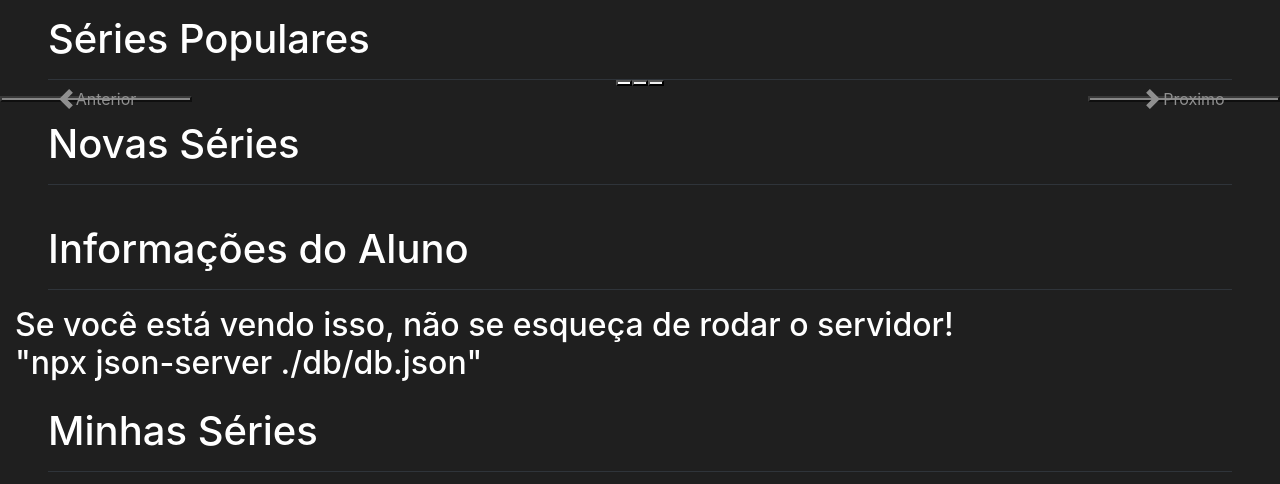
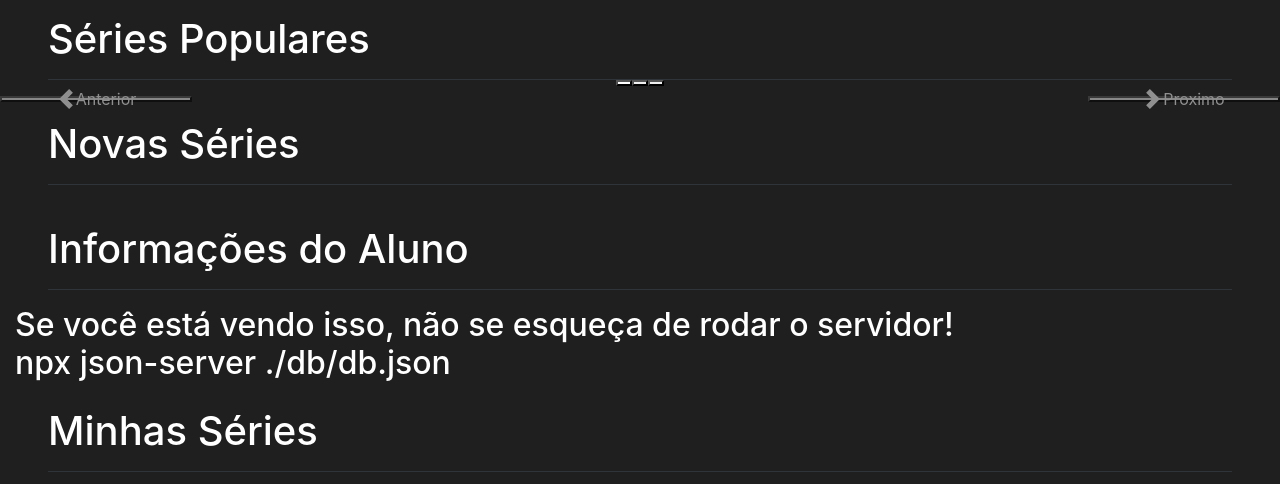
Before and after one commit to henriaug12/PortalSeries2, a website: page public/index.html in a window 1280 px wide. Shown: the part 150-634 px from the top of the page. Drawn offline with nearby package versions, Linux system fonts and the light colour scheme; no server answers.

Commit message:
Aviso de rodar o servidor

```diff
--- a/public/index.html
+++ b/public/index.html
@@ -80,7 +80,7 @@
     <hr class="bg-dark ml-lg-5 mr-5" />
     <div id="infoUsuario" class="container-fluid justify-content-evenly">
       <h2>Se você está vendo isso, não se esqueça de rodar o servidor!<br>
-      "npx json-server ./db/db.json"</h2>
+      npx json-server ./db/db.json</h2>
     </div>
     <h1 class="mt-4 pl-5">Minhas Séries</h1>
     <hr class="bg-dark ml-lg-5 mr-5" />
```
Also changed, not shown: public/detalhes.html (+1 -1 lines).
